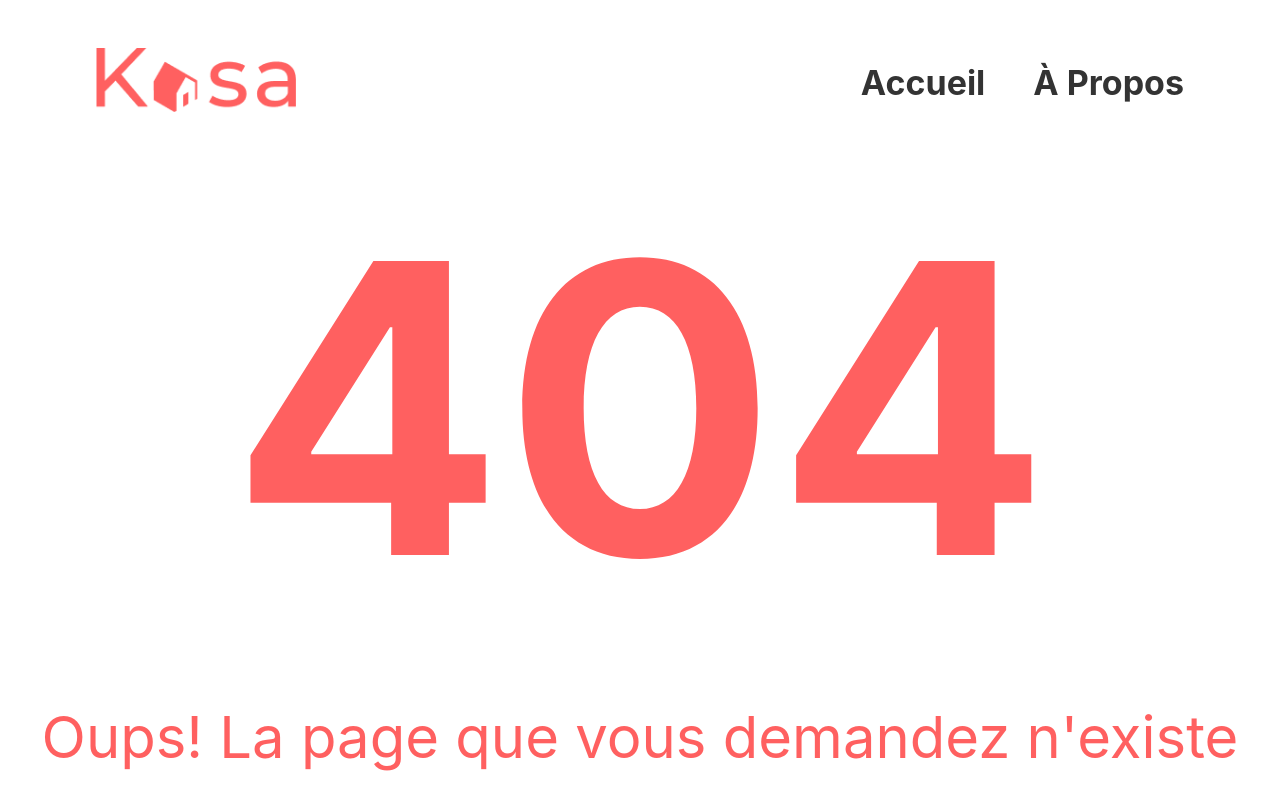
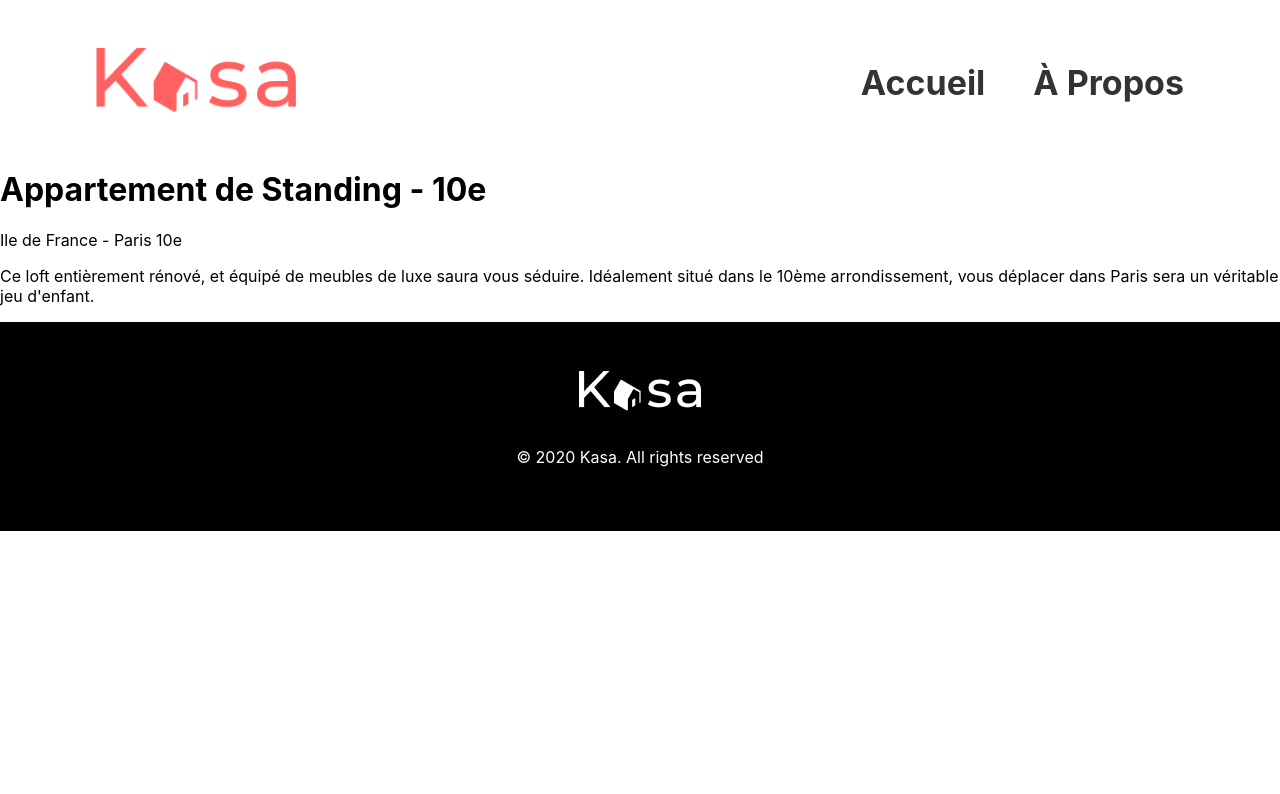
Before and after one commit to JoshUrdnb/Kasa, a React (Create React App) app: page /accommodation/0979876d in a window 1280 px wide. Before the commit this address had no page. Shown: the top 794 px of the page. Built offline with nearby package versions, Linux system fonts and the light colour scheme.

Commit message:
Added useParams in Accommodation.js to retrieve the housing ID from the URL and display the corresponding data.

```diff
--- a/src/App.js
+++ b/src/App.js
@@ -10,7 +10,7 @@ const router = createBrowserRouter([
         element: <Home />,
     },
 	{
-        path: "/accommodation",
+        path: "/accommodation/:id",
         element: <Accommodation />,
     },
 	{
--- a/src/pages/accommodation/accommodation.js
+++ b/src/pages/accommodation/accommodation.js
@@ -1,11 +1,22 @@
+import './accommodation.css'
+import { useParams } from 'react-router-dom' // Pour accéder aux paramètres d'URL
+import { kasaData } from '../../datas/data' // Importe les données de logements
 import Header from '../../layout/header/Header'
 import Footer from '../../layout/footer/Footer'
 
-export default function About() {
-	return (
-		<div className='about'>
-			<Header />
-			<Footer />
-		</div>
-	)
+export default function Accommodation() {
+    const { id } = useParams() // Récupère l'ID du logement depuis l'URL
+    const housingData = kasaData.find((housing) => housing.id === id) // Cherche le logement correspondant dans kasaData
+
+    return (
+        <div className='accommodation'>
+            <Header />
+            <div className="accommodation-details">
+                <h1 className="accommodation-title">{housingData.title}</h1>
+                <p className="accommodation-location">{housingData.location}</p>
+                <p className="accommodation-description">{housingData.description}</p>
+            </div>
+            <Footer />
+        </div>
+    )
 }
--- a/src/pages/home/home.js
+++ b/src/pages/home/home.js
@@ -10,7 +10,7 @@ export default function Home() {
 		<div className='home'>
 			<Header />
 			<Banner myBanner={HomeBanner} bannerText="Chez vous, partout et ailleurs" />
-			<Cards housings={kasaData} /> {/* Je passe kasaData comme prop à Card en tant que housings*/}
+			<Cards housings={kasaData} /> {/* Je passe kasaData comme prop à Cards en tant que housings*/}
 			<Footer />
 		</div>
 	)
```
Also changed, not shown: src/pages/accommodation/accommodation.css (added).
